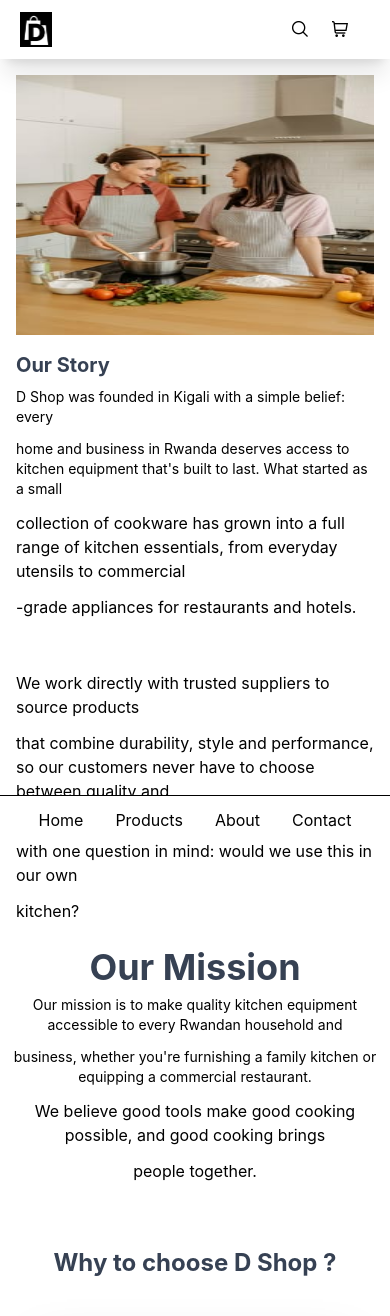
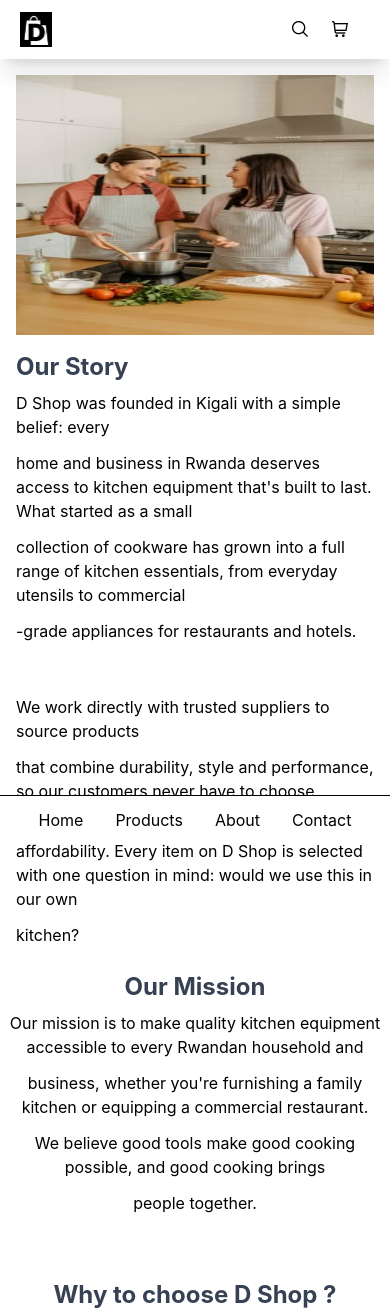
Before and after one commit to 1bruno5/denyse-shop, a Vue app: page /about in a window 390 px wide. Shown: the top 1316 px of the page. Built offline with nearby package versions, Linux system fonts and the light colour scheme.

Commit message:
resolving words size in about page

```diff
--- a/src/views/about.vue
+++ b/src/views/about.vue
@@ -4,10 +4,10 @@
             <img src="../assets/photos/about.jpg" alt="about image" class="h-[260px] md:h-[600px] w-full max-w-[500px]">
 
       <div>
-             <h1 class="text-xl md:text-xl lg:text-5xl font-bold text-gray-700">Our Story</h1>
+             <h1 class="text-2xl md:text-3xl lg:text-5xl font-bold text-gray-700">Our Story</h1>
          <div class="space-y-3">
-            <p class="text-sm md:text-2xl mt-2 md:mt-10">D Shop was founded in Kigali with a simple belief: every</p>
-            <p class="text-sm md:text-2xl"> home and business in Rwanda deserves access to kitchen equipment that's built to last. What started as a small</p>
+            <p class="text-base md:text-2xl mt-2 md:mt-10">D Shop was founded in Kigali with a simple belief: every</p>
+            <p class="text-base md:text-2xl"> home and business in Rwanda deserves access to kitchen equipment that's built to last. What started as a small</p>
             <p class="text-base md:text-2xl">collection of  cookware has grown into a full range of kitchen essentials, from everyday utensils to commercial</p>
             <p class="text-base md:text-2xl"> -grade appliances for restaurants and hotels.</p> <br>
 
@@ -22,10 +22,10 @@
     </div>
 
     <div class=" mt-2 md:mt-16 text-center">
-        <h1 class="font-bold text-4xl text-gray-700">Our Mission</h1>
+        <h1 class="font-bold text-2xl md:text-3xl text-gray-700">Our Mission</h1>
                  <div class="space-y-3">
-            <p class="text-sm md:text-2xl mt-2 md:mt-8">Our mission is to make quality kitchen equipment accessible to every Rwandan household and </p>
-            <p class="text-sm md:text-2xl">business, whether you're furnishing a family kitchen or equipping a commercial restaurant. </p>
+            <p class="text-base md:text-2xl mt-2 md:mt-8">Our mission is to make quality kitchen equipment accessible to every Rwandan household and </p>
+            <p class="text-base md:text-2xl">business, whether you're furnishing a family kitchen or equipping a commercial restaurant. </p>
             <p class="text-base md:text-2xl">We believe good tools make good cooking possible, and good cooking brings</p>
             <p class="text-base md:text-2xl">people together.</p>
          </div>
@@ -33,7 +33,7 @@
     </div>
           <div>
 
-    <h1 class="flex justify-center text-2xl lg:text-3xl font-bold text-gray-700 mb-10 mt-16 md:mt-28">Why to choose D Shop ?</h1>
+    <h1 class="flex justify-center text-2xl md:text-3xl font-bold text-gray-700 mb-10 mt-16 md:mt-28">Why to choose D Shop ?</h1>
 
   <div class="grid grid-cols-1 md:grid-cols-2 lg:grid-cols-3 gap-1 mb-8 justify-items-center px-4 sm:px-8 md:px-16 lg:px-20">
     <div class="bg-white  -xl shadow-2xl   w-full max-w-[330px] mb-10 py-15 ">
```
